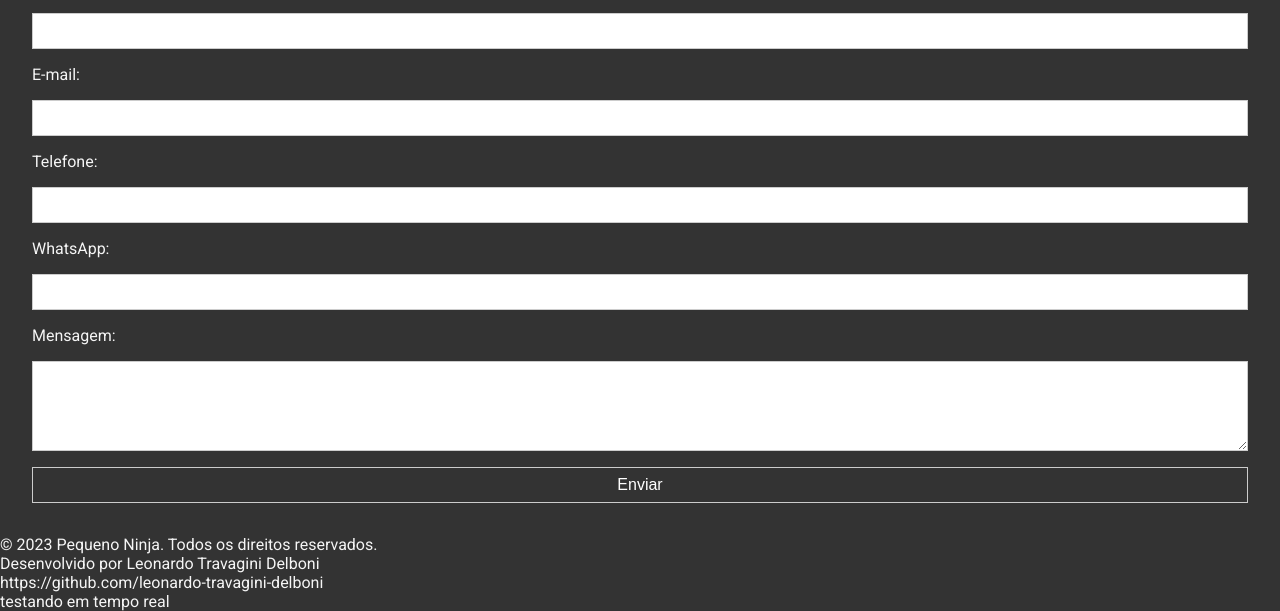
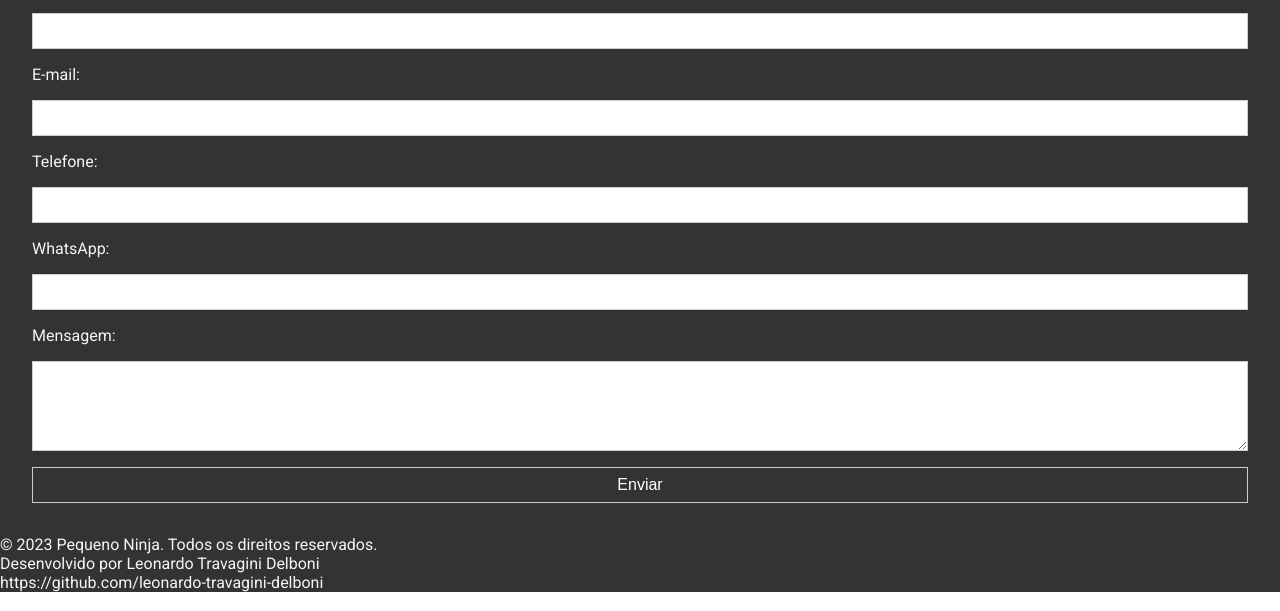
Before and after one commit to leonardo-travagini-delboni/ong-pequeno-ninja, a plain HTML site: page index.html in a window 1280 px wide. Shown: the part 1768-2379 px from the top of the page. Drawn offline with nearby package versions, Linux system fonts and the light colour scheme.

Commit message:
retirando linha de teste

```diff
--- a/index.html
+++ b/index.html
@@ -207,7 +207,6 @@
         <p>&copy; 2023 Pequeno Ninja. Todos os direitos reservados.</p>
         <p> Desenvolvido por Leonardo Travagini Delboni</p>
         <p> https://github.com/leonardo-travagini-delboni</p>
-        <p> testando em tempo real </p>
       </footer>
 
       <!-- Adicionar o script de inicialização do carrossel ao final do body para melhorar o desempenho -->
```
